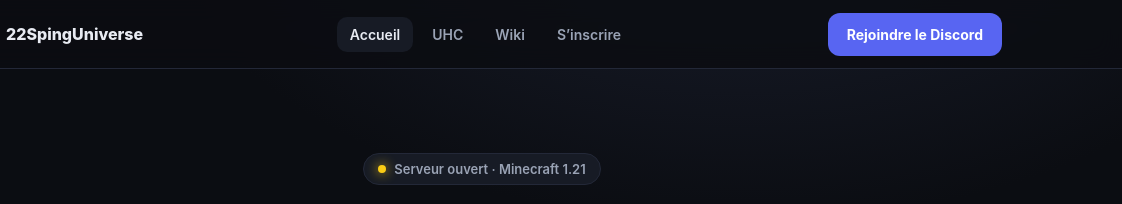
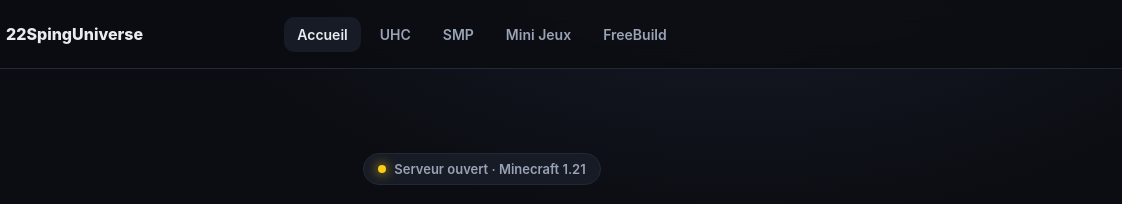
Before and after one commit to lerowpros-dot/UHC22sping, a plain HTML site: page index.html in a window 1280 px wide. Shown: the top 204 px of the page, 158-1280 px from the left. Drawn offline with Linux system fonts and the light colour scheme.

Commit message:
Add files via upload

```diff
--- a/index.html
+++ b/index.html
@@ -11,7 +11,9 @@ body{background:radial-gradient(1000px 600px at 70% -10%,#1b2030 0%,var(--bg) 60
 a{color:inherit;text-decoration:none}
 .wrap{max-width:1080px;margin:0 auto;padding:0 20px}
 header{position:sticky;top:0;z-index:20;background:rgba(11,13,18,.82);backdrop-filter:blur(12px);border-bottom:1px solid var(--line)}
-.nav{display:flex;align-items:center;justify-content:space-between;height:68px}
+.nav{display:grid;grid-template-columns:1fr auto 1fr;align-items:center;gap:16px;height:68px}
+.links{justify-content:center}
+.menu-toggle{display:none;background:var(--panel2);border:1px solid var(--line);color:var(--txt);font-size:20px;padding:6px 12px;border-radius:10px;cursor:pointer}
 .brand{display:flex;align-items:center;gap:10px;font-weight:800}
 .logo{width:34px;height:34px;border-radius:9px;background:linear-gradient(135deg,var(--yellow),var(--accent));display:grid;place-items:center;color:#1a1400;font-weight:900}
 .links{display:flex;gap:6px;align-items:center}
@@ -42,7 +44,7 @@ h2{font-size:clamp(26px,4vw,38px);letter-spacing:-.02em;margin-bottom:12px}
 .sub{color:var(--muted);max-width:620px;line-height:1.65}
 footer{border-top:1px solid var(--line);padding:34px 0;color:var(--muted);font-size:14px}
 .foot{display:flex;justify-content:space-between;gap:16px;flex-wrap:wrap;align-items:center}
-@media(max-width:760px){.links{display:none}}
+@media(max-width:760px){.nav{display:flex;flex-wrap:wrap;justify-content:space-between;height:auto;padding-top:12px;padding-bottom:12px}.menu-toggle{display:block}.links{display:none;width:100%;flex-direction:column;align-items:stretch;background:var(--panel);padding:12px;border-radius:14px;border:1px solid var(--line)}.links.open{display:flex}}
 
 /* Centrage (hors header) */
 .card{text-align:center}
@@ -56,13 +58,14 @@ section.wrap{text-align:center}
 <header>
   <div class="wrap nav">
     <a class="brand" href="index.html"><span class="logo">22</span>22SpingUniverse</a>
-    <nav class="links">
+    <button class="menu-toggle" onclick="toggleMenu()" aria-label="Menu">☰</button>
+    <nav class="links" id="nav-menu" aria-label="Navigation principale">
       <a href="index.html" class="active">Accueil</a>
       <a href="uhc.html">UHC</a>
-      <a href="wiki.html">Wiki</a>
-      <a href="register.html">S’inscrire</a>
+      <a href="smp.html">SMP</a>
+      <a href="mini-jeux.html">Mini Jeux</a>
+      <a href="freebuild.html">FreeBuild</a>
     </nav>
-    <a class="btn btn-discord" href="https://discord.gg/TON-INVITATION">Rejoindre le Discord</a>
   </div>
 </header>
 
@@ -103,5 +106,6 @@ section.wrap{text-align:center}
     <a href="https://discord.gg/TON-INVITATION">Rejoins-nous sur Discord</a>
   </div>
 </footer>
+<script>function toggleMenu(){document.getElementById('nav-menu').classList.toggle('open')}</script>
 </body>
 </html>
```
